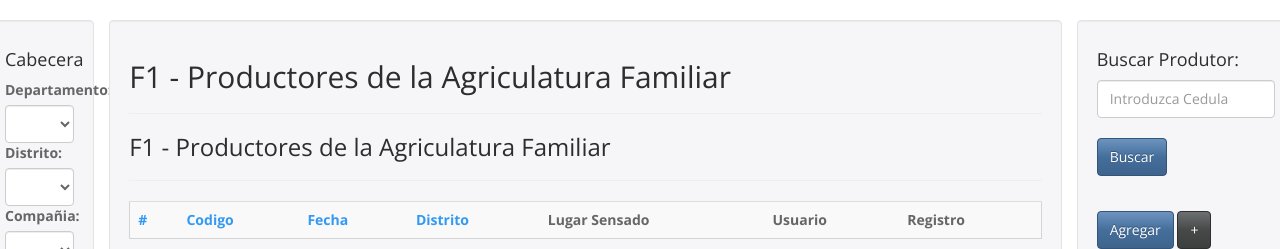
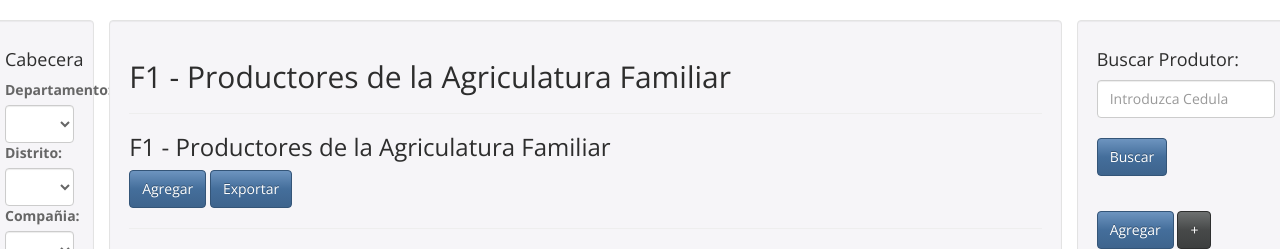
Before and after one commit to vicentfranco/renabe, a CakePHP app: the page made by app/View/formulariosF1/index.ctp in a window 1280 px wide. Shown: the part 52-301 px from the top of the page. Run offline with PHP 8.4 and a stand-in for CakePHP, Linux system fonts and the light colour scheme; the template is opened without the code that fills it, so the values that code supplies are empty; some libraries are stand-ins or nearby versions.

Commit message:
Opcion de agregar y exportar para le view

```diff
--- a/app/View/formulariosF1/index.ctp
+++ b/app/View/formulariosF1/index.ctp
@@ -1,5 +1,9 @@
 <?php //print_r($f1); die(); ?>
-<h3>F1 - Productores de la Agriculatura Familiar</h3>
+<span class="options">
+	<h3>F1 - Productores de la Agriculatura Familiar</h3>
+	<a href="<?php echo $this->Html->url(array('action'=>'add')); ?>" class="btn btn-primary">Agregar</a>
+	<a href="<?php echo $this->Html->url(array('action'=>'export')); ?>" class="btn btn-primary">Exportar</a>
+</span>
 <hr />
 <table class="table table-striped">
 	<tr>
```
